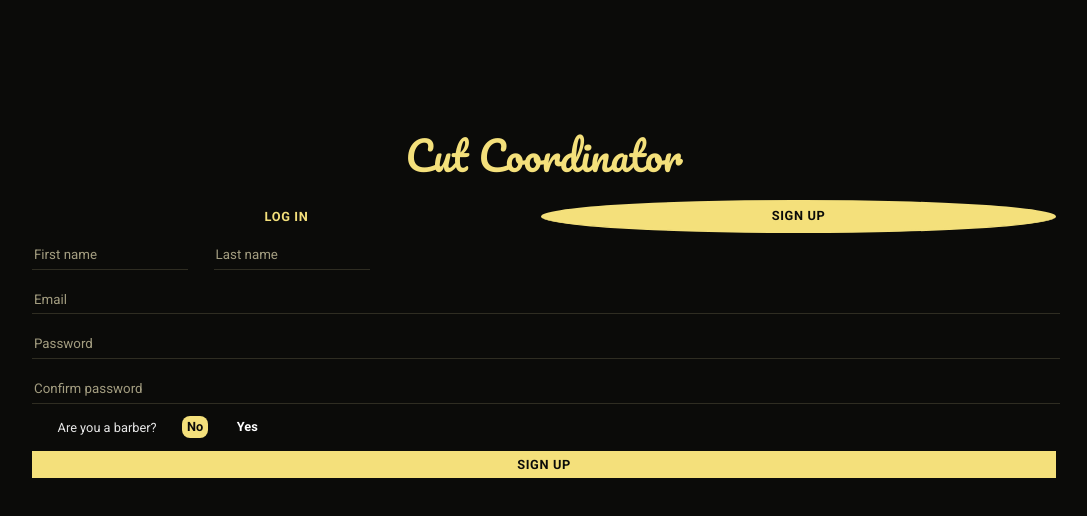
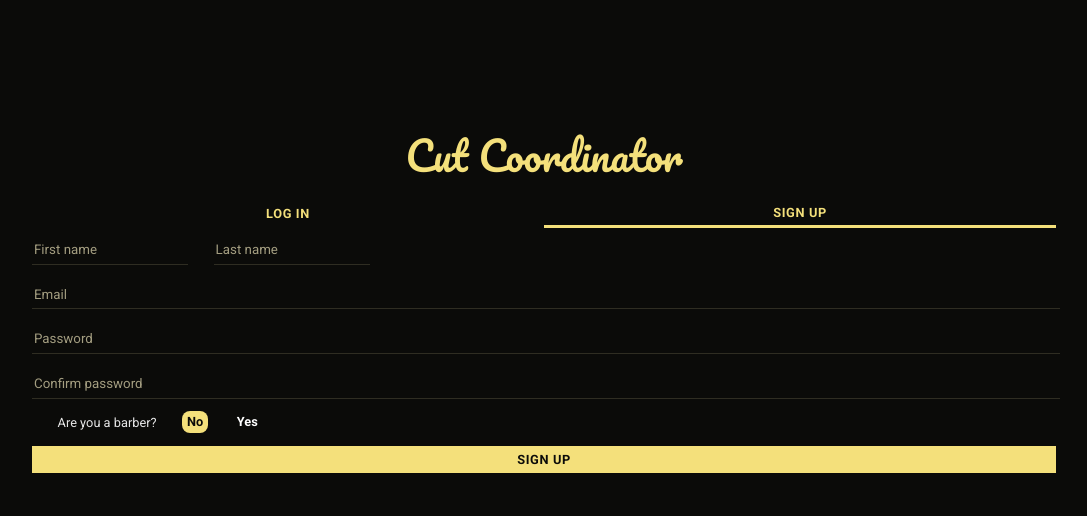
Before and after one commit to jakegill/cut-coordinator, a React (Vite) app in the folder client/: page /signup in a window 1280 px wide. Shown: the top 516 px of the page, without its empty margins (96-1183 px from the left). Built offline with nearby package versions, Linux system fonts and the light colour scheme.

Commit message:
Fixed .active class bug, autosignin bug

```diff
--- a/client/src/pages/Client/Appointments/Appointments.jsx
+++ b/client/src/pages/Client/Appointments/Appointments.jsx
@@ -18,13 +18,13 @@ export default function Appointments() {
         </div>
         <ul className="appointments-tab">
           <li
-            className={currentTab === "upcoming" ? "active" : ""}
+            className={currentTab === "upcoming" ? "tab-active" : ""}
             onClick={handleChangeTab}
           >
             Upcoming
           </li>
           <li
-            className={currentTab === "past" ? "active" : ""}
+            className={currentTab === "past" ? "tab-active" : ""}
             onClick={handleChangeTab}
           >
             Past
--- a/client/src/pages/SignIn/SignIn.jsx
+++ b/client/src/pages/SignIn/SignIn.jsx
@@ -1,5 +1,5 @@
 import "./SignIn.css";
-import { useState } from "react";
+import { useState, useEffect } from "react";
 import { Link, useNavigate } from "react-router-dom";
 import { useDispatch, useSelector } from "react-redux";
 import { signIn } from "../../../redux/auth/authSlice.js";
@@ -9,6 +9,14 @@ export default function SignIn() {
   const navigate = useNavigate();
   const dispatch = useDispatch();
   const state = useSelector((state) => state);
+
+  useEffect(() => {
+    if (state.auth.accountType === "barber") {
+      navigate("/barber");
+    } else if (state.auth.accountType === "client") {
+      navigate("/client");
+    }
+  }, []);
 
   const handleLoginFormChange = (e) => {
     setLoginForm({
@@ -44,7 +52,7 @@ export default function SignIn() {
       <section className="signin-section">
         <h1 className="signin-title">Cut Coordinator</h1>
         <ul className="signin-ul">
-          <Link className="signin-tab active" name="login" to="/signin">
+          <Link className="signin-tab tab-active" name="login" to="/signin">
             LOG IN
           </Link>
           <Link className="signin-tab" name="signup" to="/signup">
--- a/client/src/pages/SignUp/SignUp.css
+++ b/client/src/pages/SignUp/SignUp.css
@@ -49,7 +49,7 @@
   text-align: center;
 }
 
-.active {
+.tab-active {
   border-bottom: 3px solid var(--primary);
 }
 
--- a/client/src/pages/SignUp/SignUp.jsx
+++ b/client/src/pages/SignUp/SignUp.jsx
@@ -51,7 +51,7 @@ export default function SignUp() {
           <Link className="signup-tab" name="signin" to="/signin">
             LOG IN
           </Link>
-          <Link className="signup-tab active" name="signup" to="/signup">
+          <Link className="signup-tab tab-active" name="signup" to="/signup">
             SIGN UP
           </Link>
         </ul>
```
